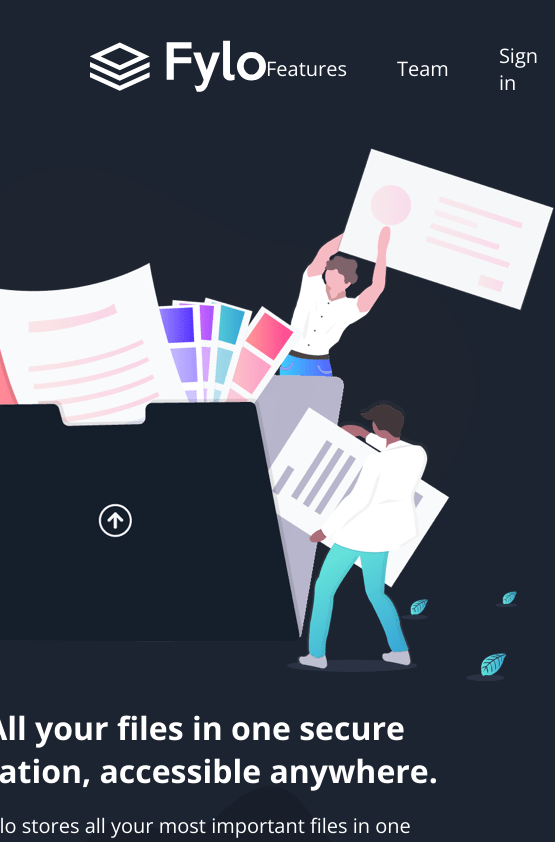
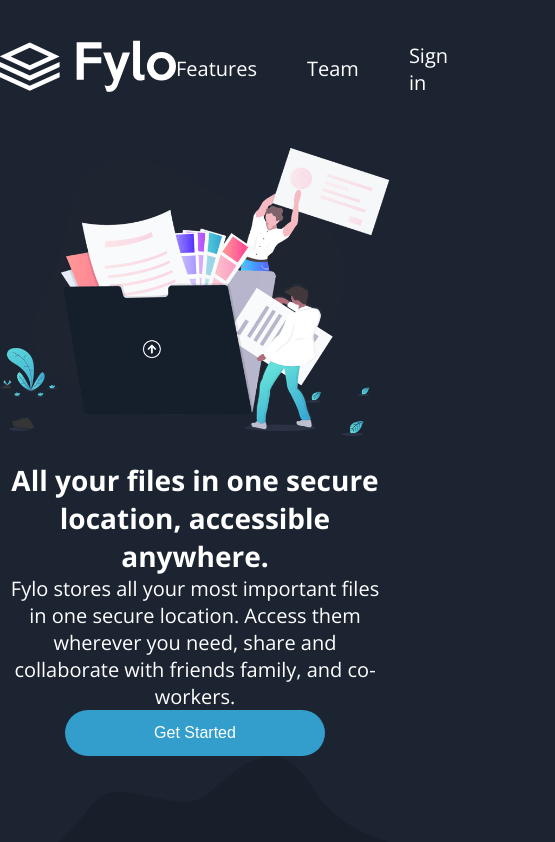
Before and after one commit to data-sets/fylo-dark-theme, a React (Create React App) app: page / in a window 390 px wide. Shown: the top 842 px of the page, 555 px wide, since content can reach past the window. Built offline with nearby package versions, Linux system fonts and the light colour scheme.

Commit message:
added: minor changes

```diff
--- a/src/scss/globals/_main.scss
+++ b/src/scss/globals/_main.scss
@@ -83,12 +83,13 @@ button {
       margin: 0 auto;
       padding-top: 50px;
       padding-bottom: 25px;
+      width: 100%;
     }
     h1 {
       padding: 0 95px;
     }
     p {
-      padding: 20px 125px;
+      // padding: 20px 125px;
       font-size: 1.25rem;
     }
   }
@@ -136,8 +137,24 @@ button {
   }
 }
 
-@media (max-width: 375px) {
+@media (max-width: 768px) {
   .app {
+    &__navigation--section {
+      padding: 0;
+    }
+    &__header--section {
+      width: 100%;
+      h1,
+      p {
+        padding: 0;
+      }
+      h1 {
+        font-size: 1.75rem;
+      }
+      button {
+        margin-bottom: 200px;
+      }
+    }
     &__main--section {
       ul {
         display: block;
```
Also changed, not shown: src/dist/style.css, 1 other file (tests, documents, lock files or other folders).
